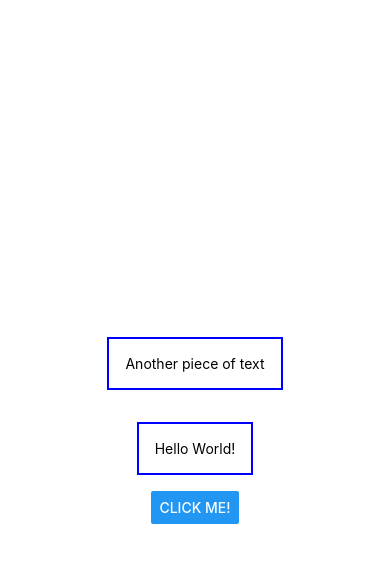
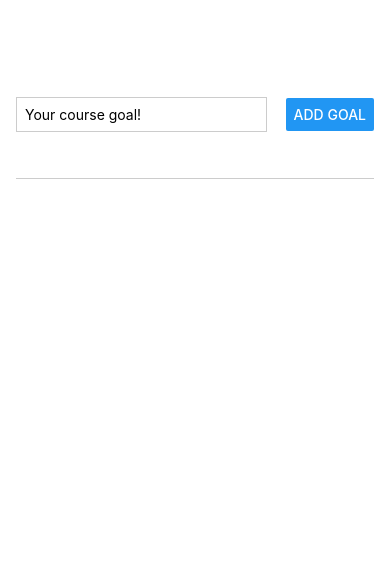
Before and after one commit to EdgarSabi/WhiskerWatch_Project, a React Native app: screen / in a window 390 px wide. Shown: the top 562 px of the page. Built offline with nearby package versions, Linux system fonts and the light colour scheme.

Commit message:
Eerste variant gemaakt van het homepage dashboard. Je kunt katjes toevoegen. Verder nog geen opmaak en dergelijke.

```diff
--- a/App.js
+++ b/App.js
@@ -1,24 +1,61 @@
-import { StatusBar } from "expo-status-bar";
-import { StyleSheet, Text, View, Button } from "react-native";
+// import HomeScreen from "./screens/HomeScreen";
+// import {
+//   StyleSheet,
+//   Text,
+//   View,
+//   Button,
+//   TextInput,
+//   ScrollView,
+//   FlatList,} from "react-native"
+
+// export default function App() {
+//   return <HomeScreen />;
+// }
+
+//ALLES HIERONDER IS MET DE COURSE MEEDOEN
+import { useState } from "react";
+import { StyleSheet, View, FlatList } from "react-native";
+import GoalItem from "./components/GoalItemCourse";
+import GoalInput from "./components/GoalInputCourse";
 
 // View is een beetje zoals een div in HTML. Het is een container die je kunt gebruiken om andere componenten in te plaatsen.
+//FlatList is voor scrollable lists en rendert alleen dingen die zichtbaar zijn. Deze is veeeeel beter voor performance. Dus gebruik DITTT
 
 export default function App() {
+  const [courseGoals, setCourseGoals] = useState([]);
+
+  function addGoalHandler(enteredGoalText) {
+    setCourseGoals((currentCourseGoals) => [
+      ...currentCourseGoals,
+      { text: enteredGoalText, id: Math.random().toString() },
+    ]);
+  }
+
+  function deleteGoalHandler(id) {
+    setCourseGoals((currentCourseGoals) => {
+      return currentCourseGoals.filter((goal) => goal.id !== id);
+    });
+  }
+
   return (
-    <View style={styles.container}>
-      <View>
-        <Text
-          style={styles.dummyText}
-        >
-          Another piece of text
-        </Text>
+    <View style={styles.appContainer}>
+      <GoalInput onAddGoal={addGoalHandler} />
+      <View style={styles.goalsContainer}>
+        <FlatList
+          data={courseGoals}
+          renderItem={(itemData) => {
+            return (
+              <GoalItem
+                text={itemData.item.text}
+                id={itemData.item.id}
+                onDeleteItem={deleteGoalHandler}
+              />
+            );
+          }}
+          keyExtractor={(item) => item.id}
+          alwaysBounceVertical={false}
+        />
       </View>
-      <Text
-        style={styles.dummyText}
-      >
-        Hello World!
-      </Text>
-      <Button title="Click me!" onPress={() => alert("You clicked me!")} />
     </View>
   );
 }
@@ -26,17 +63,12 @@ export default function App() {
 // Je kunt herhaling in styling voorkomen door het in een StyleSheet te zetten. Dat is een object waarin je al je styles kunt zetten. Je kunt dan de styles gebruiken door ze te refereren met styles.nameOfStyle.
 
 const styles = StyleSheet.create({
-  container: {
+  appContainer: {
     flex: 1,
-    backgroundColor: "#fff",
-    alignItems: "center",
-    justifyContent: "center",
+    paddingTop: 50,
+    paddingHorizontal: 16,
   },
-  //Volgorde maakt niet uit
-  dummyText: {
-    margin: 16,
-    borderWidth: 2,
-    borderColor: "blue",
-    padding: 16,
+  goalsContainer: {
+    flex: 5,
   },
 });
--- /dev/null
+++ b/components/GoalInputCourse.js
@@ -0,0 +1,48 @@
+import { StyleSheet, View, Button, TextInput } from "react-native";
+import { useState } from "react";
+
+function GoalInput(props) {
+  const [enteredGoalText, setEnteredGoalText] = useState("");
+
+  function goalInputHandler(enteredText) {
+    setEnteredGoalText(enteredText);
+  }
+
+  function addGoalHandler() {
+    props.onAddGoal(enteredGoalText);
+    setEnteredGoalText("");
+  }
+
+  return (
+    <View style={styles.inputContainer}>
+      <TextInput
+        style={styles.textInput}
+        placeholder="Your course goal!"
+        onChangeText={goalInputHandler}
+        value={enteredGoalText}
+      />
+
+      <Button title="Add Goal" onPress={addGoalHandler} />
+    </View>
+  );
+}
+export default GoalInput;
+
+const styles = StyleSheet.create({
+  textInput: {
+    borderWidth: 1,
+    borderColor: "#cccccc",
+    width: "70%",
+    marginRight: 8,
+    padding: 8,
+  },
+  inputContainer: {
+    flex: 1,
+    flexDirection: "row",
+    justifyContent: "space-between",
+    alignItems: "center",
+    marginBottom: 24,
+    borderBottomWidth: 1,
+    borderBottomColor: "#CCCCCC",
+  },
+});
--- /dev/null
+++ b/components/GoalItemCourse.js
@@ -0,0 +1,25 @@
+import { StyleSheet, View, Text, Pressable } from "react-native";
+
+function GoalItem(props) {
+  return (
+    //bind allows you to preconfigure a function before execution
+    <Pressable android_ripple={{color: '#dddddd'}} onPress={props.onDeleteItem.bind(this, props.id)}>
+      <View style={styles.goalItem}>
+        <Text style={styles.goalText}>{props.text}</Text>
+      </View>
+    </Pressable>
+  );
+}
+
+export default GoalItem;
+
+const styles = StyleSheet.create({
+  goalItem: {
+    backgroundColor: "#5458CC",
+    padding: 5,
+    marginBottom: 6,
+  },
+  goalText: {
+    color: "#FFFFFF",
+  },
+});
--- /dev/null
+++ b/screens/HomeScreen.js
@@ -0,0 +1,102 @@
+import { useState } from "react";
+import {
+  View,
+  FlatList,
+  StyleSheet,
+  TextInput,
+  Button,
+} from "react-native";
+
+import CatCard from "../components/CatCard";
+
+export default function HomeScreen() {
+  const [enteredCatName, setEnteredCatName] = useState("");
+
+  const [cats, setCats] = useState([
+    {
+      id: "1",
+      name: "Elsa",
+      lastObservation: "Laatst: Niesen · gisteren",
+      initial: "E",
+    },
+    {
+      id: "2",
+      name: "Hoop",
+      lastObservation: "Nog geen observaties",
+      initial: "H",
+    },
+  ]);
+
+  function catInputHandler(enteredText) {
+    setEnteredCatName(enteredText);
+  }
+
+  function addCatHandler() {
+    setCats((currentCats) => [
+      ...currentCats,
+      {
+        id: Math.random().toString(),
+        name: enteredCatName,
+        lastObservation: "Nog geen observaties",
+        initial: enteredCatName.charAt(0).toUpperCase(),
+      },
+    ]);
+
+    setEnteredCatName("");
+  }
+
+  return (
+    <View style={styles.container}>
+      <FlatList
+        data={cats}
+        keyExtractor={(item) => item.id}
+        renderItem={(itemData) => (
+          <CatCard
+            name={itemData.item.name}
+            lastObservation={itemData.item.lastObservation}
+            initial={itemData.item.initial}
+          />
+        )}
+        ListFooterComponent={
+          <View style={styles.inputContainer}>
+            <TextInput
+              style={styles.textInput}
+              placeholder="Naam van kat"
+              value={enteredCatName}
+              onChangeText={catInputHandler}
+            />
+
+            <Button title="Kat toevoegen" onPress={addCatHandler} />
+          </View>
+        }
+      />
+    </View>
+  );
+}
+
+const styles = StyleSheet.create({
+  container: {
+    flex: 1,
+    paddingTop: 50,
+    paddingHorizontal: 16,
+    backgroundColor: "#FBF6F1",
+  },
+
+  inputContainer: {
+    flexDirection: "row",
+    alignItems: "center",
+    marginTop: 8,
+    marginBottom: 20,
+  },
+
+  textInput: {
+    flex: 1,
+    borderWidth: 1,
+    borderColor: "#D7CEC8",
+    backgroundColor: "#FFFFFF",
+    paddingHorizontal: 12,
+    paddingVertical: 10,
+    borderRadius: 10,
+    marginRight: 8,
+  },
+});
```
Also changed, not shown: components/CatCard.js (added, +52 -0 lines).
